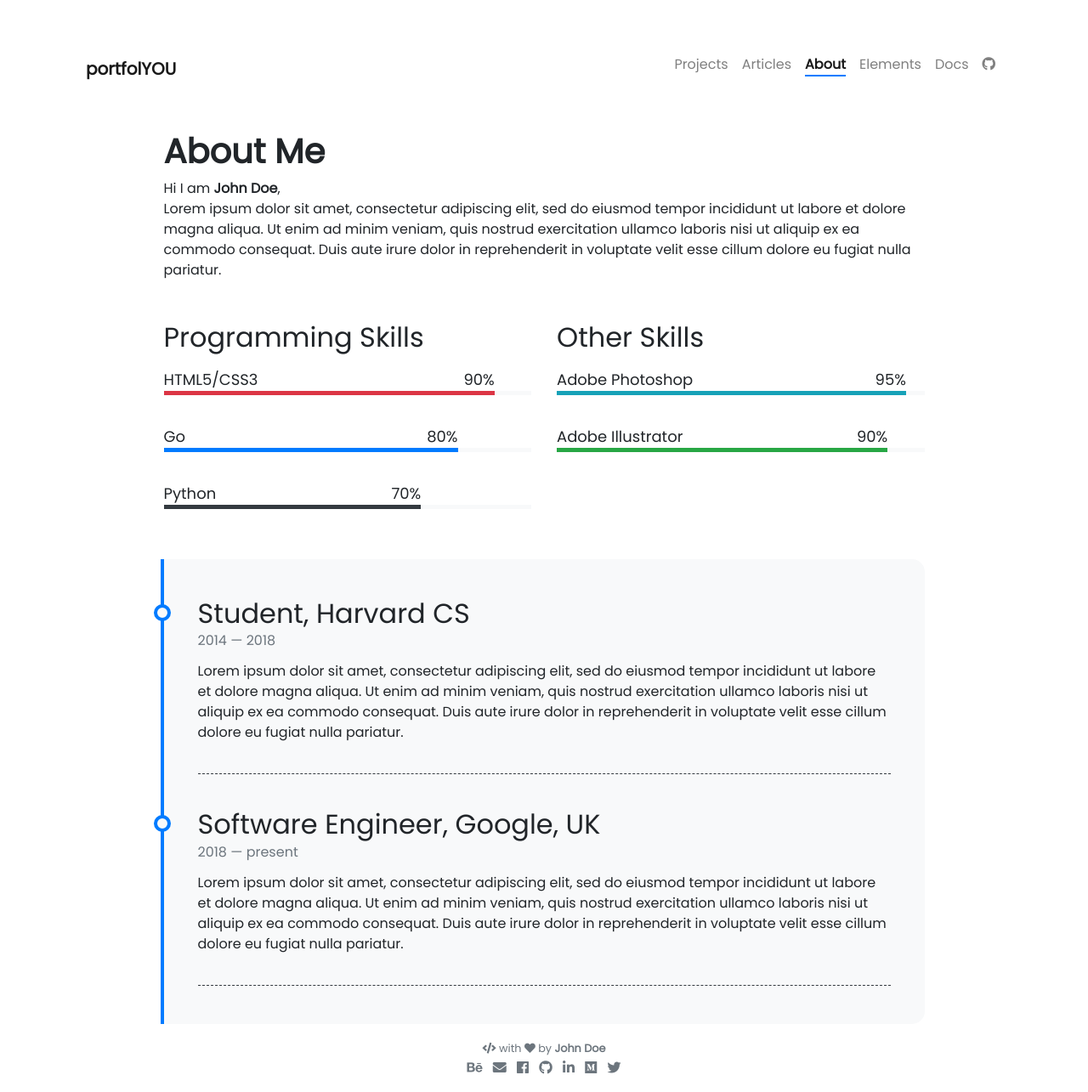
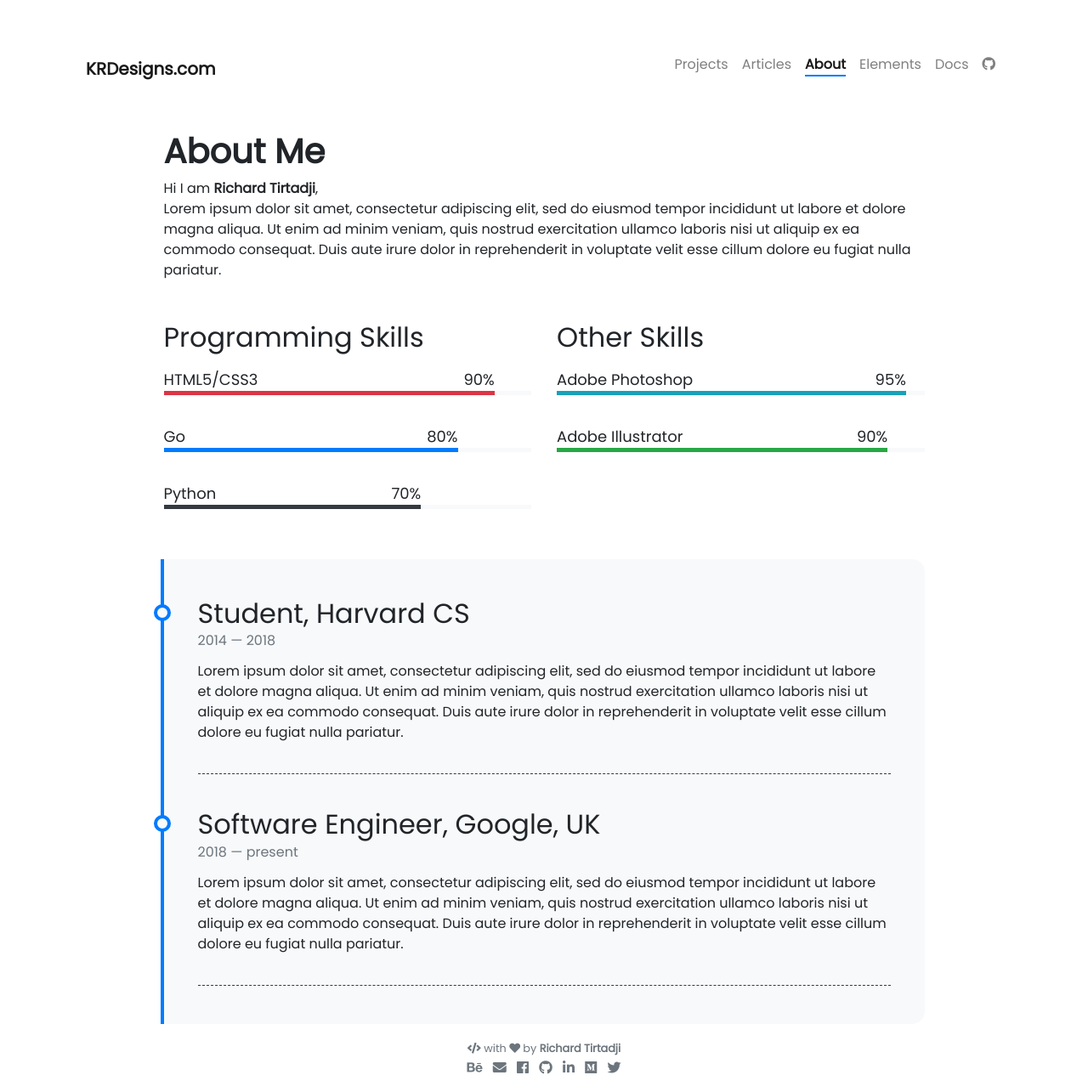
Before and after one commit to krdesigns-com/krdesigns-com.github.io, a Jekyll site: the page built from pages/about.md, in a window 1280 px wide. Shown: the whole page at 85% size. Built offline with Jekyll 4.4.1, drawn with Linux system fonts in a browser that asks for light colours; nearby versions of some CDN libraries; some of the changed lines change nothing that is shown.

Commit message:
Revision

```diff
--- a/_config.yml
+++ b/_config.yml
@@ -1,24 +1,23 @@
 ### Site Settings ###
-title               : portfolYOU
+title               : KRDesigns.com
 description         : >-                               # >- means to ignore newlines until "url:"
-                      I turn coffee into code,
-                      use tabs over spaces
-                      and never broke production.
+                      creativity + coffee,
+                      work + play = done
 
 url                 : "https://krdesigns.com"                               # base hostname & protocol for your site (e.g. http://example.com)
 baseurl             : ""                    # subpath of your site (e.g. /blog) [IMPORTANT: use "" if your are hosting at https://username.github.io directly]
-repository          : YoussefRaafatNasry/portfolYOU    # repository metadata on GitHub Pages [know more at https://help.github.com/en/articles/repository-metadata-on-github-pages]
-remote_theme       : YoussefRaafatNasry/portfolYOU    # uncomment this if you are using it as a remote theme
+repository          : krdesigns-com/krdesigns-com.github.io    # repository metadata on GitHub Pages [know more at https://help.github.com/en/articles/repository-metadata-on-github-pages]
+remote_theme       : krdesigns-com/krdesigns-com.github.io    # uncomment this if you are using it as a remote theme
 
 ### Author Info ###
 author:
-  name              : John Doe
+  name              : Richard Tirtadji
   image             : https://bit.ly/2KCvgVJ
   behance           : your_username
 # dribbble          : your_username
-  email             : username@domain.com
-  facebook          : your_username
-  github            : your_username
+  email             : rtirtadji@gmail.com
+  facebook          : rlt.facebook@gmail.com
+  github            : ranrinc
 # gitlab            : your_username
 # instagram         : your_username
   linkedin          : your_username
@@ -28,7 +27,7 @@
 # stackoverflow     : your_user_id
 # tumblr            : your_username.tumblr.com
 # twitch            : your_username
-  twitter           : your_username
+  twitter           : richardtirtadji
 # vimeo             : your_username
 # youtube           : your_channel_name
 
```
